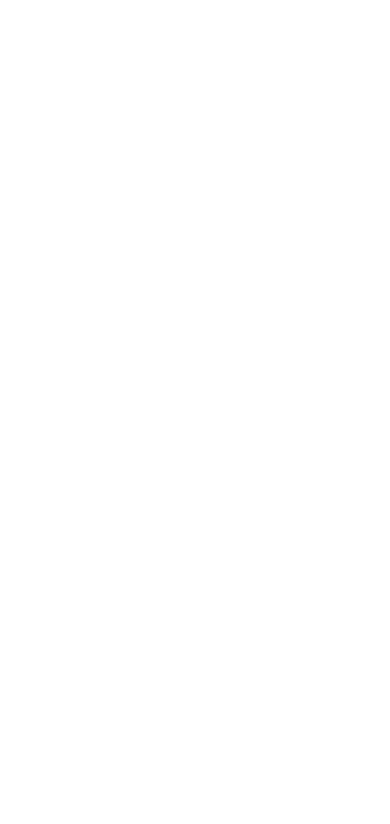
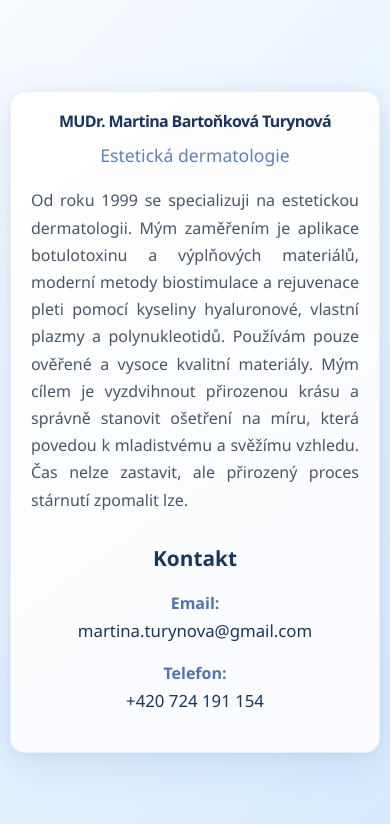
Before and after one commit to webtury/webtury.github.io, a plain HTML site: page index.html in a window 390 px wide. Drawn offline with Linux system fonts and the light colour scheme.

Commit message:
Update personal data and description

```diff
--- a/index.html
+++ b/index.html
@@ -1,10 +1,47 @@
 <!DOCTYPE html>
-<html lang="en">
+<html lang="cs">
 <head>
     <meta charset="UTF-8">
-    <title>Ahoj</title>
+    <meta name="viewport" content="width=device-width, initial-scale=1.0">
+    <title>MUDr. Martina Bartoňková Turynová - Estetická dermatologie</title>
+    <link rel="stylesheet" href="style.css">
 </head>
 <body>
+    <div class="container">
+        <div class="doctor-card">
+            <!--<div class="photo-section">
+                <img src="doctor-photo.jpg" alt="MUDr. Martina Bartoňková Turynová" class="doctor-photo">
+            </div>-->
 
+            <div class="info-section">
+                <h1 class="doctor-name">MUDr. Martina Bartoňková Turynová</h1>
+                <h2 class="specialty">Estetická dermatologie</h2>
+
+                <div class="description">
+                    <p>
+                        Od roku 1999 se specializuji na estetickou dermatologii.
+                        Mým zaměřením je aplikace botulotoxinu a výplňových materiálů,
+                        moderní metody biostimulace a rejuvenace pleti pomocí kyseliny hyaluronové,
+                        vlastní plazmy a polynukleotidů. Používám pouze ověřené a vysoce kvalitní materiály.
+                        Mým cílem je vyzdvihnout přirozenou krásu a správně stanovit  ošetření na míru,
+                        která povedou k mladistvému a svěžímu vzhledu.
+                        Čas nelze zastavit, ale přirozený proces stárnutí zpomalit lze.
+                    </p>
+                </div>
+
+                <div class="contact">
+                    <h3>Kontakt</h3>
+                    <div class="contact-item">
+                        <span class="contact-label">Email:</span>
+                        <a href="mailto:martina.turynova@gmail.com">martina.turynova@gmail.com</a>
+                    </div>
+                    <div class="contact-item">
+                        <span class="contact-label">Telefon:</span>
+                        <a href="tel:+420724191154">+420 724 191 154</a>
+                    </div>
+                </div>
+            </div>
+        </div>
+    </div>
 </body>
 </html>
--- /dev/null
+++ b/style.css
@@ -0,0 +1,211 @@
+* {
+    margin: 0;
+    padding: 0;
+    box-sizing: border-box;
+}
+
+body {
+    font-family: 'Segoe UI', Tahoma, Geneva, Verdana, sans-serif;
+    background: linear-gradient(135deg, #f8fbff 0%, #e6f3ff 50%, #d6ebff 100%);
+    min-height: 100vh;
+    display: flex;
+    align-items: center;
+    justify-content: center;
+    padding: 20px;
+}
+
+.container {
+    max-width: 800px;
+    width: 100%;
+}
+
+.doctor-card {
+    background: linear-gradient(145deg, #ffffff 0%, #fafbff 100%);
+    border-radius: 24px;
+    box-shadow: 0 12px 40px rgba(78, 115, 175, 0.15), 0 2px 8px rgba(78, 115, 175, 0.08);
+    border: 1px solid rgba(78, 115, 175, 0.1);
+    overflow: hidden;
+    display: flex;
+    min-height: 500px;
+    transition: all 0.3s ease;
+}
+
+.doctor-card:hover {
+    transform: translateY(-3px);
+    box-shadow: 0 16px 50px rgba(78, 115, 175, 0.2), 0 4px 12px rgba(78, 115, 175, 0.12);
+}
+
+.photo-section {
+    flex: 1;
+    background: linear-gradient(135deg, #f5f8ff 0%, #e8f1ff 100%);
+    display: flex;
+    align-items: center;
+    justify-content: center;
+    padding: 40px;
+}
+
+.doctor-photo {
+    width: 200px;
+    height: 200px;
+    border-radius: 50%;
+    object-fit: cover;
+    border: 4px solid #ffffff;
+    box-shadow: 0 8px 25px rgba(78, 115, 175, 0.2), 0 2px 10px rgba(78, 115, 175, 0.1);
+    background: #ffffff;
+    display: flex;
+    align-items: center;
+    justify-content: center;
+    color: #8fa5c7;
+    font-size: 14px;
+    text-align: center;
+}
+
+.info-section {
+    flex: 2;
+    padding: 35px;
+    display: flex;
+    flex-direction: column;
+    justify-content: center;
+    min-width: 0;
+}
+
+.doctor-name {
+    font-size: 1.3em;
+    color: #1a365d;
+    margin-bottom: 12px;
+    font-weight: 600;
+    line-height: 1.1;
+    letter-spacing: -0.04em;
+    white-space: nowrap;
+}
+
+.specialty {
+    font-size: 1.2em;
+    color: #4e73af;
+    margin-bottom: 28px;
+    font-weight: 500;
+    opacity: 0.9;
+}
+
+.description {
+    margin-bottom: 30px;
+}
+
+.description p {
+    line-height: 1.7;
+    color: #4a5568;
+    font-size: 1.05em;
+    font-weight: 400;
+    text-align: justify;
+}
+
+.contact h3 {
+    font-size: 1.3em;
+    color: #1a365d;
+    margin-bottom: 20px;
+    font-weight: 600;
+}
+
+.contact-item {
+    margin-bottom: 15px;
+    display: flex;
+    align-items: center;
+}
+
+.contact-label {
+    font-weight: 600;
+    color: #4e73af;
+    width: 80px;
+    margin-right: 10px;
+}
+
+.contact-item a {
+    color: #1a365d;
+    text-decoration: none;
+    font-size: 1.05em;
+    transition: all 0.3s ease;
+    font-weight: 500;
+}
+
+.contact-item a:hover {
+    color: #4e73af;
+    text-decoration: underline;
+}
+
+@media (max-width: 768px) {
+    .doctor-card {
+        flex-direction: column;
+        min-height: auto;
+    }
+
+    .photo-section {
+        padding: 30px 20px;
+    }
+
+    .doctor-photo {
+        width: 150px;
+        height: 150px;
+    }
+
+    .info-section {
+        padding: 30px 20px;
+    }
+
+    .doctor-name {
+        font-size: 1.3em;
+        text-align: center;
+        line-height: 1.2;
+        white-space: nowrap;
+    }
+
+    .specialty {
+        font-size: 1.2em;
+        text-align: center;
+        margin-bottom: 20px;
+    }
+
+    .description p {
+        font-size: 1em;
+    }
+
+    .contact {
+        text-align: center;
+    }
+
+    .contact-item {
+        flex-direction: column;
+        align-items: center;
+        margin-bottom: 20px;
+    }
+
+    .contact-label {
+        margin-right: 0;
+        margin-bottom: 5px;
+        width: auto;
+    }
+}
+
+@media (max-width: 480px) {
+    body {
+        padding: 10px;
+    }
+
+    .doctor-card {
+        border-radius: 15px;
+    }
+
+    .photo-section,
+    .info-section {
+        padding: 20px;
+    }
+
+    .doctor-name {
+        font-size: 1.0em;
+        line-height: 1.2;
+        white-space: nowrap;
+    }
+
+    .specialty {
+        font-size: 1.1em;
+    }
+}
```
